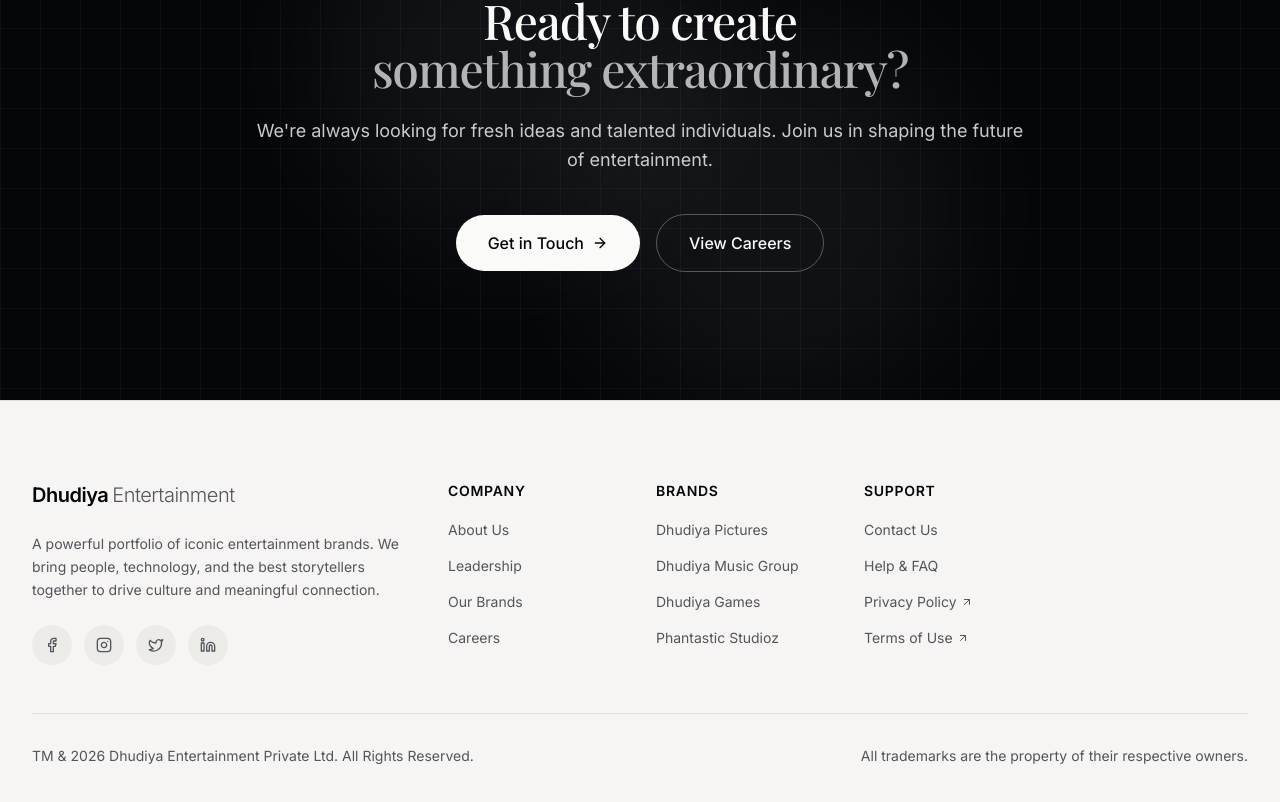
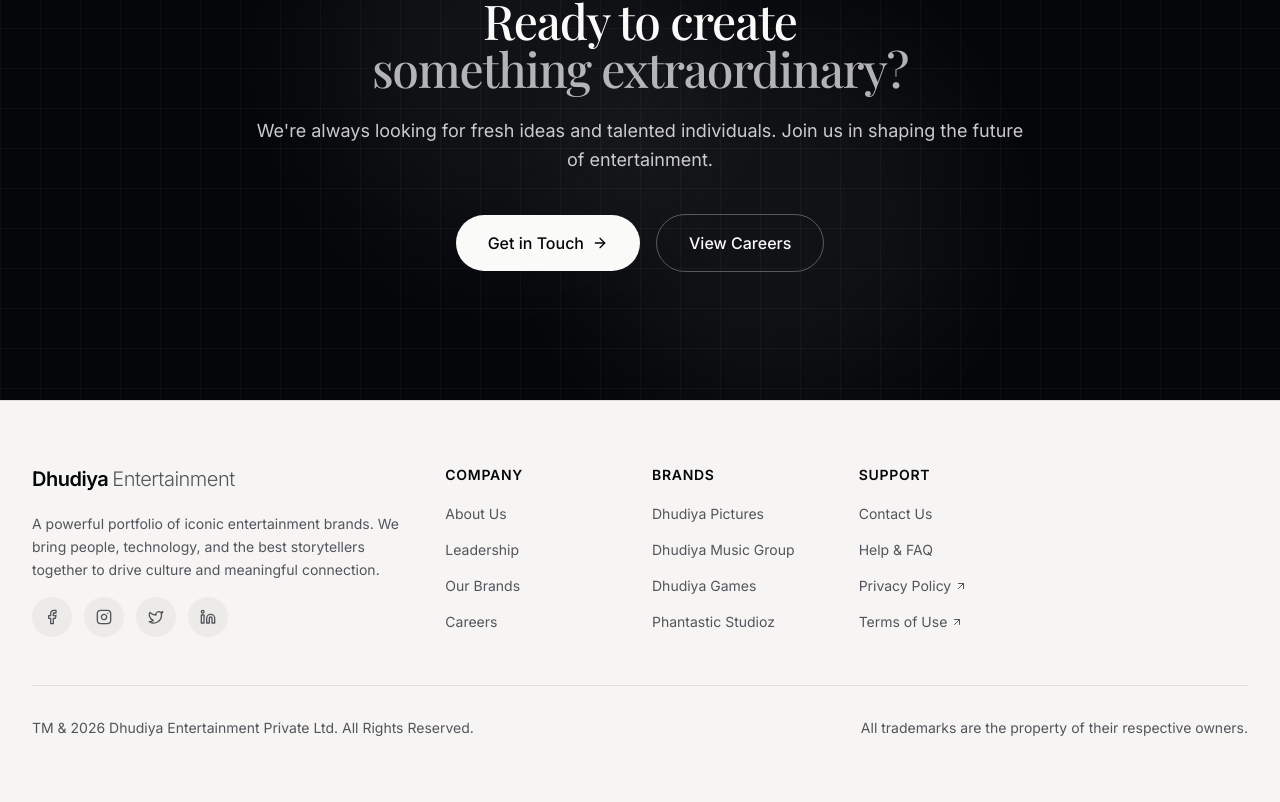
Before and after one commit to deepdhudiya/v0-website-redesign, a Next.js app: page / in a window 1280 px wide. Shown: the part 3156-3958 px from the top of the page. Built offline with nearby package versions, Linux system fonts and the light colour scheme; a web font is replaced by a local one.

Commit message:
fix: reduce excessive spacing in footer grid layout\n\nTighten padding and gap for compact footer design.

```diff
--- a/components/footer.tsx
+++ b/components/footer.tsx
@@ -37,8 +37,8 @@ export function Footer() {
 
   return (
     <footer className="bg-secondary/50 border-t border-border">
-      <div className="container-wide px-4 sm:px-6 lg:px-8 py-12 sm:py-14 md:py-16 lg:py-20">
-        <div className="grid grid-cols-2 sm:grid-cols-2 md:grid-cols-4 lg:grid-cols-12 gap-6 sm:gap-8 lg:gap-8">
+      <div className="container-wide px-4 sm:px-6 lg:px-8 py-10 sm:py-12 md:py-14 lg:py-16">
+        <div className="grid grid-cols-2 sm:grid-cols-2 md:grid-cols-4 lg:grid-cols-12 gap-4 sm:gap-6 lg:gap-6">
           {/* Brand Column */}
           <motion.div
             initial={{ opacity: 0, y: 20 }}
@@ -47,7 +47,7 @@ export function Footer() {
             transition={{ duration: 0.5 }}
             className="col-span-2 md:col-span-4 lg:col-span-4"
           >
-            <Link href="/" className="inline-block mb-6">
+            <Link href="/" className="inline-block mb-4 sm:mb-5">
               <span className="text-xl font-semibold tracking-tight text-foreground">
                 Dhudiya
               </span>
@@ -55,7 +55,7 @@ export function Footer() {
                 Entertainment
               </span>
             </Link>
-            <p className="text-muted-foreground text-xs sm:text-sm leading-relaxed max-w-sm mb-4 sm:mb-6">
+            <p className="text-muted-foreground text-xs sm:text-sm leading-relaxed max-w-sm mb-3 sm:mb-4">
               A powerful portfolio of iconic entertainment brands. We bring people,
               technology, and the best storytellers together to drive culture and
               meaningful connection.
```
